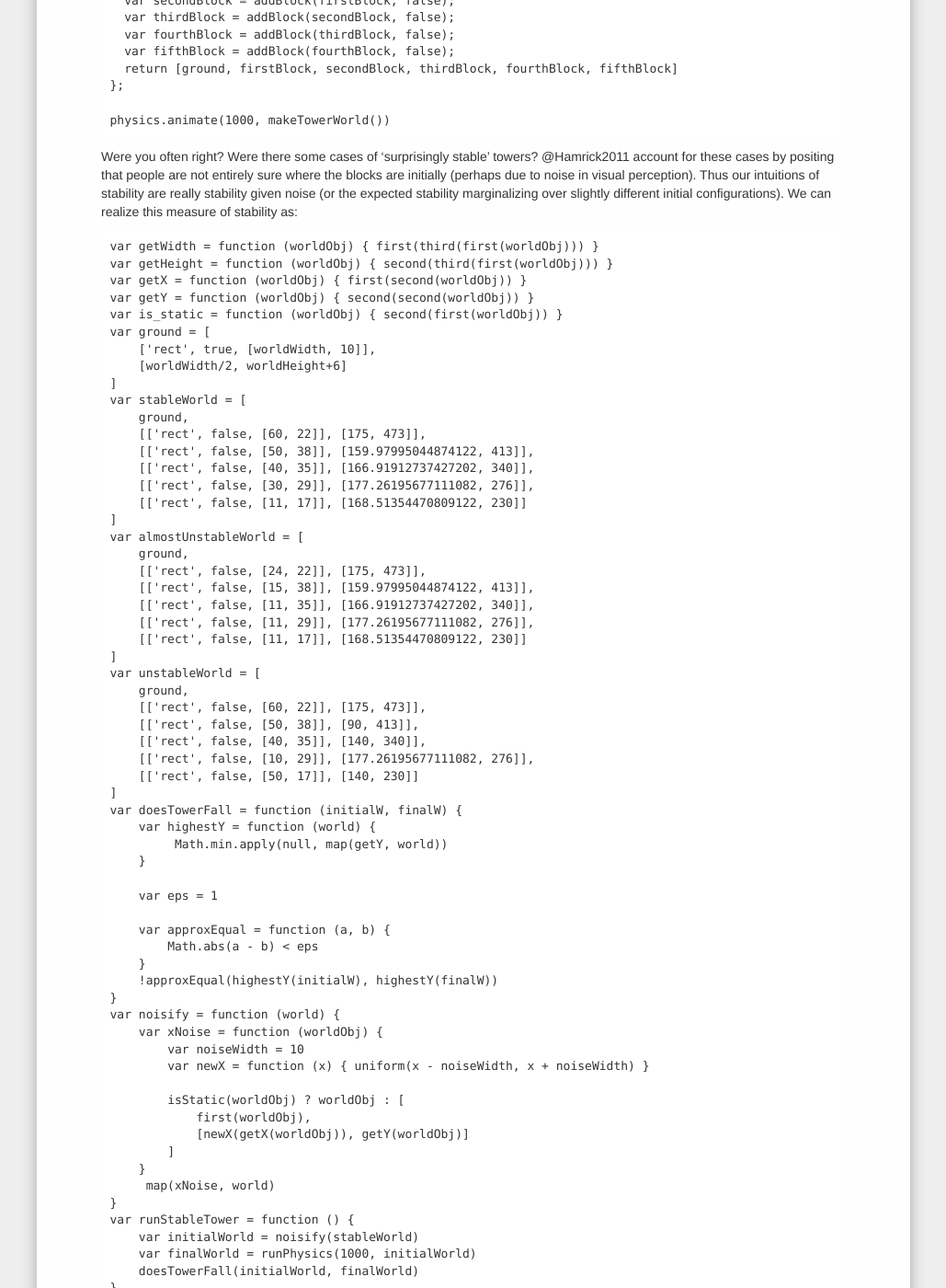
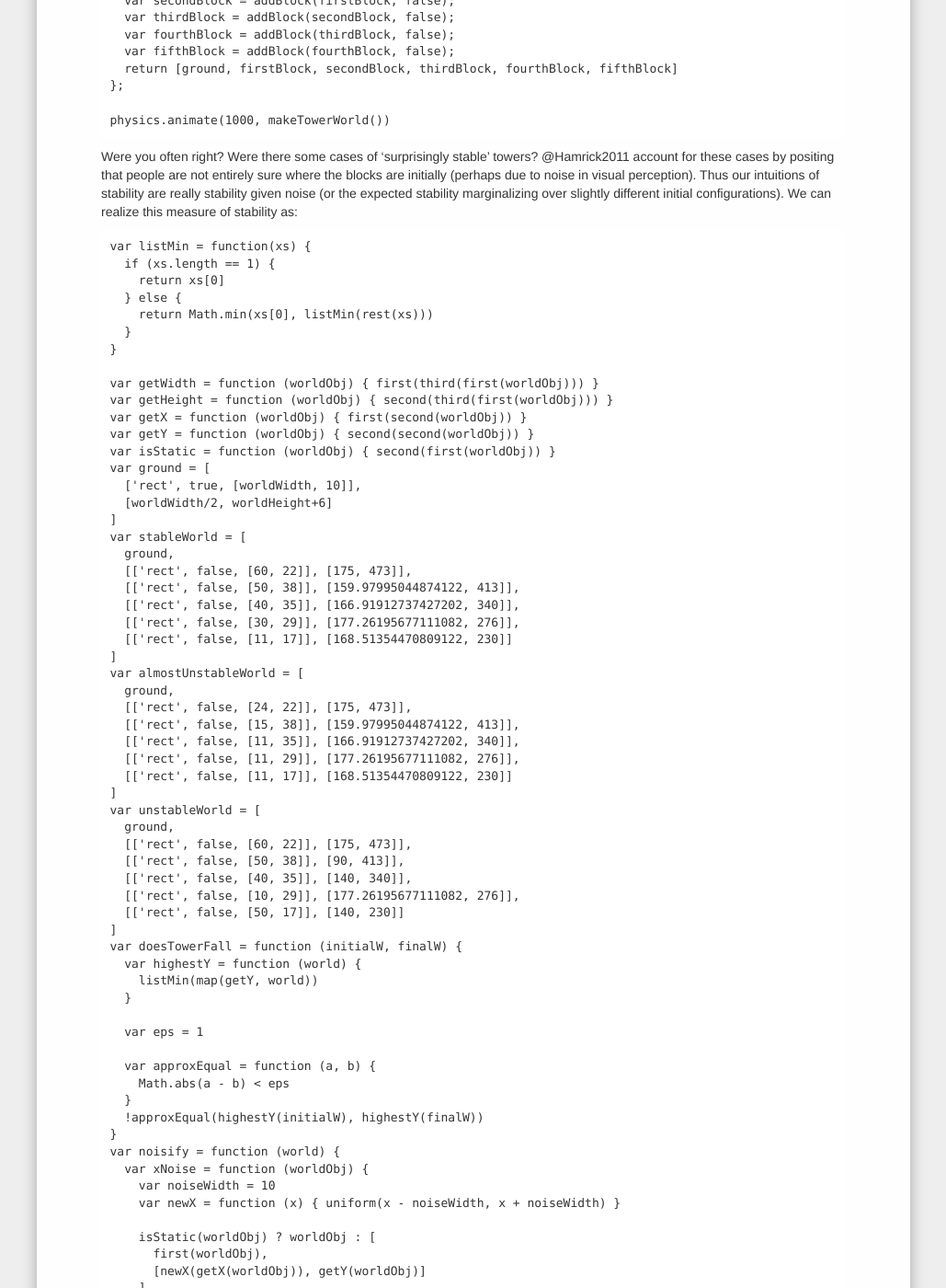
Before and after one commit to probmods/probmods2, a Jekyll site: the page built from chapters/02-generative-models.md, in a window 1280 px wide and 1400 px high, scrolled down 9293 px. Shown: the whole window at 92% size, without its empty margins (125-1154 px from the left). Built offline with Jekyll 4.4.1, drawn with Linux system fonts in a browser that asks for light colours; nearby versions of some CDN libraries; library files that are not in the unit come from our copies; a script that is not in the unit is left out; some of the changed text lies outside the part shown.

Commit message:
Fix stability example

```diff
--- a/assets/js/phys.js
+++ b/assets/js/phys.js
@@ -196,7 +196,8 @@
     worldList.push([ [shape, isStatic, dims], [x, y] ]);
     body = body.GetNext();
   }
-  return jsWorld_to_churchWorld(worldList);
+  //return jsWorld_to_churchWorld(worldList);
+  return worldList;
 }
 
 function getDynamicObjPositions(churchWorld) {
--- a/chapters/02-generative-models.md
+++ b/chapters/02-generative-models.md
@@ -525,87 +525,95 @@
 We can realize this measure of stability as:
 
 ~~~~
+var listMin = function(xs) {
+  if (xs.length == 1) {
+    return xs[0]
+  } else {
+    return Math.min(xs[0], listMin(rest(xs)))
+  }
+}
+
 var getWidth = function (worldObj) { first(third(first(worldObj))) }
 var getHeight = function (worldObj) { second(third(first(worldObj))) }
 var getX = function (worldObj) { first(second(worldObj)) }
 var getY = function (worldObj) { second(second(worldObj)) }
-var is_static = function (worldObj) { second(first(worldObj)) }
+var isStatic = function (worldObj) { second(first(worldObj)) }
 var ground = [
-    ['rect', true, [worldWidth, 10]],
-    [worldWidth/2, worldHeight+6]
+  ['rect', true, [worldWidth, 10]],
+  [worldWidth/2, worldHeight+6]
 ]
 var stableWorld = [
-    ground,
-    [['rect', false, [60, 22]], [175, 473]],
-    [['rect', false, [50, 38]], [159.97995044874122, 413]],
-    [['rect', false, [40, 35]], [166.91912737427202, 340]],
-    [['rect', false, [30, 29]], [177.26195677111082, 276]],
-    [['rect', false, [11, 17]], [168.51354470809122, 230]]
+  ground,
+  [['rect', false, [60, 22]], [175, 473]],
+  [['rect', false, [50, 38]], [159.97995044874122, 413]],
+  [['rect', false, [40, 35]], [166.91912737427202, 340]],
+  [['rect', false, [30, 29]], [177.26195677111082, 276]],
+  [['rect', false, [11, 17]], [168.51354470809122, 230]]
 ]
 var almostUnstableWorld = [
-    ground,
-    [['rect', false, [24, 22]], [175, 473]],
-    [['rect', false, [15, 38]], [159.97995044874122, 413]],
-    [['rect', false, [11, 35]], [166.91912737427202, 340]],
-    [['rect', false, [11, 29]], [177.26195677111082, 276]],
-    [['rect', false, [11, 17]], [168.51354470809122, 230]]
+  ground,
+  [['rect', false, [24, 22]], [175, 473]],
+  [['rect', false, [15, 38]], [159.97995044874122, 413]],
+  [['rect', false, [11, 35]], [166.91912737427202, 340]],
+  [['rect', false, [11, 29]], [177.26195677111082, 276]],
+  [['rect', false, [11, 17]], [168.51354470809122, 230]]
 ]
 var unstableWorld = [
-    ground,
-    [['rect', false, [60, 22]], [175, 473]],
-    [['rect', false, [50, 38]], [90, 413]],
-    [['rect', false, [40, 35]], [140, 340]],
-    [['rect', false, [10, 29]], [177.26195677111082, 276]],
-    [['rect', false, [50, 17]], [140, 230]]
+  ground,
+  [['rect', false, [60, 22]], [175, 473]],
+  [['rect', false, [50, 38]], [90, 413]],
+  [['rect', false, [40, 35]], [140, 340]],
+  [['rect', false, [10, 29]], [177.26195677111082, 276]],
+  [['rect', false, [50, 17]], [140, 230]]
 ]
 var doesTowerFall = function (initialW, finalW) {
-    var highestY = function (world) {
-         Math.min.apply(null, map(getY, world))
-    }
+  var highestY = function (world) {
+    listMin(map(getY, world))
+  }
 
-    var eps = 1
+  var eps = 1
 
-    var approxEqual = function (a, b) {
-        Math.abs(a - b) < eps
-    }
-    !approxEqual(highestY(initialW), highestY(finalW))
+  var approxEqual = function (a, b) {
+    Math.abs(a - b) < eps
+  }
+  !approxEqual(highestY(initialW), highestY(finalW))
 }
 var noisify = function (world) {
-    var xNoise = function (worldObj) {
-        var noiseWidth = 10
-        var newX = function (x) { uniform(x - noiseWidth, x + noiseWidth) }
+  var xNoise = function (worldObj) {
+    var noiseWidth = 10
+    var newX = function (x) { uniform(x - noiseWidth, x + noiseWidth) }
 
-        isStatic(worldObj) ? worldObj : [
-            first(worldObj),
-            [newX(getX(worldObj)), getY(worldObj)]
-        ]
-    }
-     map(xNoise, world)
+    isStatic(worldObj) ? worldObj : [
+      first(worldObj),
+      [newX(getX(worldObj)), getY(worldObj)]
+    ]
+  }
+  map(xNoise, world)
 }
 var runStableTower = function () {
-    var initialWorld = noisify(stableWorld)
-    var finalWorld = runPhysics(1000, initialWorld)
-    doesTowerFall(initialWorld, finalWorld)
+  var initialWorld = noisify(stableWorld)
+  var finalWorld = physics.run(1000, initialWorld)
+  doesTowerFall(initialWorld, finalWorld)
 }
 var runAlmostUnstableTower = function () {
-    var initialWorld = noisify(almostUnstableWorld)
-    var finalWorld = runPhysics(1000, initialWorld)
-    doesTowerFall(initialWorld, finalWorld)
+  var initialWorld = noisify(almostUnstableWorld)
+  var finalWorld = physics.run(1000, initialWorld)
+  doesTowerFall(initialWorld, finalWorld)
 }
 var runUnstableTower = function () {
-    var initialWorld = noisify(unstableWorld)
-    var finalWorld = runPhysics(1000, initialWorld)
-    doesTowerFall(initialWorld, finalWorld)
+  var initialWorld = noisify(unstableWorld)
+  var finalWorld = physics.run(1000, initialWorld)
+  doesTowerFall(initialWorld, finalWorld)
 }
 
-viz.hist(repeat(10, runStableTower), 'stable')
-viz.hist(repeat(10, runAlmostUnstableTower), 'almost unstable')
-viz.hist(repeat(10, runUnstableTower), 'unstable')
+print(repeat(10, runStableTower))
+print(repeat(10, runAlmostUnstableTower))
+print(repeat(10, runUnstableTower))
 
 // uncomment any of these that you'd like to see for yourself
-// animatePhysics(1000, stableWorld)
-// animatePhysics(1000, almostUnstableWorld)
-// animatePhysics(1000, unstableWorld)
+// physics.animate(1000, stableWorld)
+// physics.animate(1000, almostUnstableWorld)
+// physics.animate(1000, unstableWorld)
 ~~~~
 
 Test your knowledge: [Exercises]({{site.baseurl}}/exercises/02-generative-models.html)
```
